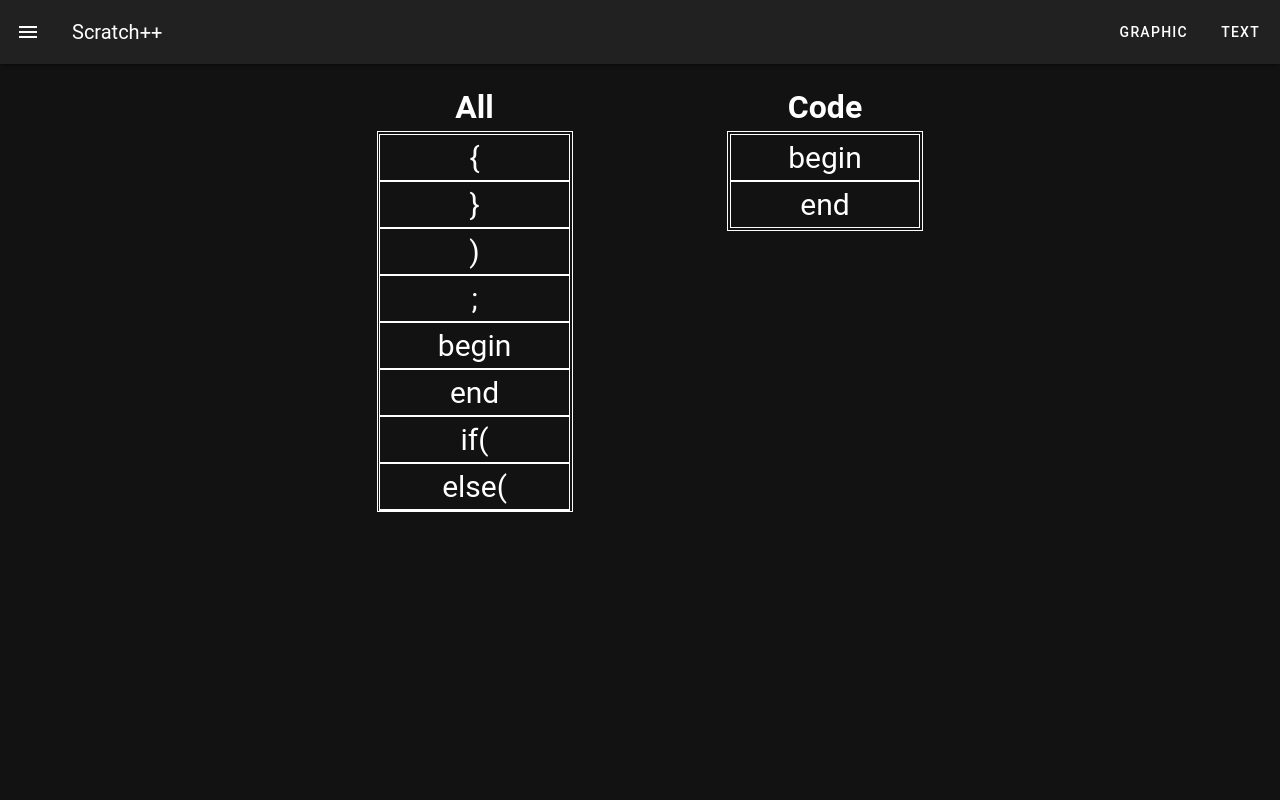
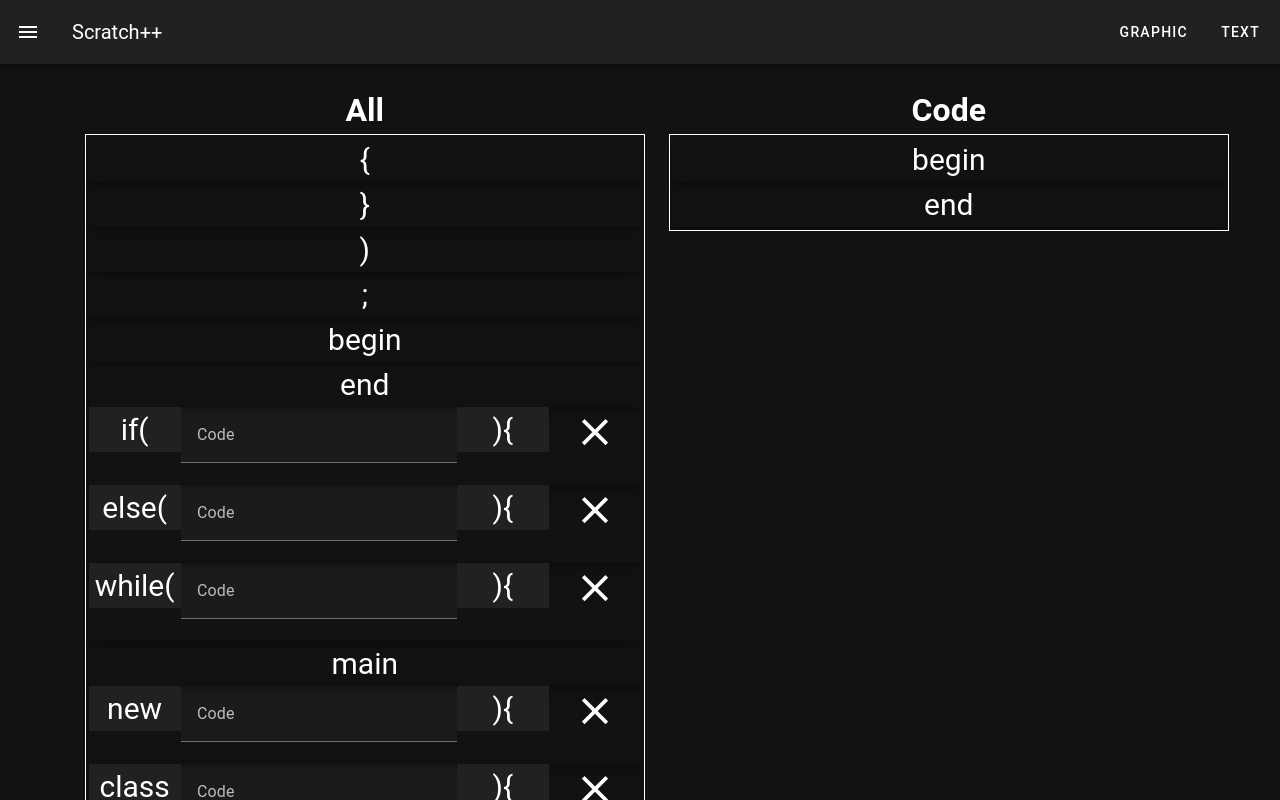
Before and after one commit to solvedrex223/Compilers-project, a Vue app: page / in a window 1280 px wide. Shown: the top 800 px of the page. Built offline with nearby package versions, Linux system fonts and the light colour scheme.

Commit message:
Added syntax validation

```diff
--- a/src/components/Ide.vue
+++ b/src/components/Ide.vue
@@ -104,7 +104,7 @@
                 }
             }
         });
-        clean_code.forEach(code => {
+        clean_code.reverse().forEach(code => {
             code_heap.splice(code,1);
         });
         if(code_heap.length > 0){
@@ -113,14 +113,14 @@
         else{
             error_text.value = '';
         }
-        code_heap = [{code:'', pos:0}];
+        code_heap = [];
     }
 </script>
 
 <style>
     #row_code{
-        margin-left: 20%;
-        margin-right: 20%;
-        height: 50%;
+        margin-left: 0%;
+        margin-right: 0%;
+        height: 70%;
     }
 </style>
--- a/src/components/comps/DragList.vue
+++ b/src/components/comps/DragList.vue
@@ -7,9 +7,32 @@
     :group="group"
     item-key="name"
     @change="$emit('list_update')">
-        <template #item="{element}">
-            <div class="code_list_item">{{element.name}}</div>
-        </template>
+            <template #item="{ element, index }">
+                        <v-sheet
+                        v-if="element.statement != undefined"
+                        class="code_list_item cursor-move bg-transparent handle"
+                        :class="`elevation-${isHovering ? 24 : 6}`"
+                        :id="'item-'+index ">
+                        <v-row no-gutters class="g4">
+                            <v-col cols="2">
+                                <v-sheet>{{ element.name }}</v-sheet>
+                            </v-col>
+                            <v-col cols="6">
+                                <v-text-field class="form-control" label="Code" clearable/>
+                            </v-col>
+                            <v-col cols="2">
+                                <v-sheet>){</v-sheet>
+                            </v-col>
+                            <v-col cols="2">
+                                <v-icon icon="mdi-close" @click="removeAt(index)"></v-icon>
+                            </v-col>
+                        </v-row>
+                        </v-sheet>
+                        <v-sheet
+                        v-else
+                        class="code_list_item cursor-move bg-transparent handle"
+                        :class="`elevation-${isHovering ? 24 : 6}`">{{element.name}}</v-sheet>
+            </template>
     </draggable>
 </template>
 
@@ -20,7 +43,6 @@
     defineComponent({
         Draggable
     });
-
     defineProps({
         id: String,
         title: {
@@ -29,13 +51,16 @@
         },
         list: {
             default(){return [
-                { name: "begin" },
-                { name: "end" }
+                { name: "begin", statement: undefined },
+                { name: "end", statement: undefined }
             ]},
             type: Array
         },
         group: {}
     });
+    function  removeAt(idx:number) {
+      this.list.splice(idx, 1);
+    }
 </script>
 
 <style>
@@ -46,11 +71,11 @@
         border-style: solid;
         border-color: white;
         border-width: 1px;
-        max-width: 60%;
+        max-width: 100%;
         margin-left: auto;
         margin-right: auto;
         overflow-y: auto;
-        max-height: 50%;
+        max-height: 80%;
     }
     .code_list_item{
         position: inherit;
@@ -60,6 +85,7 @@
         border-style: solid;
         font-size: 30px;
         min-height: 0;
+        display: flex;
     }
     .code_list_title{
         position: relative;
@@ -67,4 +93,5 @@
         text-align: center;
         padding-top: 1%;
     }
+    .form-control{}
 </style>
```
